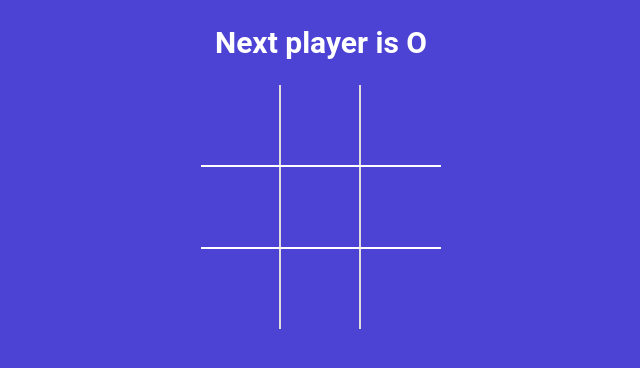
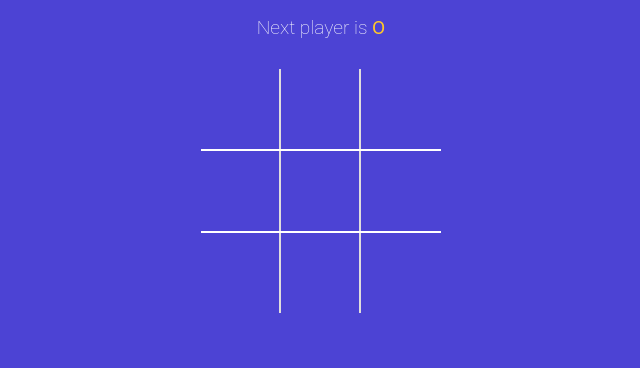
Before and after one commit to kumarSunny2184/TicTacToe, a React (Vite) app: page / in a window 1280 px wide. Shown: the top 368 px of the page, without its empty margins (319-959 px from the left). Built offline with nearby package versions, Linux system fonts and the light colour scheme.

Commit message:
display draw message and style the display

```diff
--- a/src/App.jsx
+++ b/src/App.jsx
@@ -2,6 +2,7 @@
 import Board from './components/Board';
 import { useState } from 'react';
 import { calculateWinner } from './winner';
+import StatusMessage from './components/StatusMessage';
 
 function App() {
   const [squares, setSquares] = useState(Array(9).fill(null));
@@ -9,12 +10,8 @@
 
   const winner = calculateWinner(squares);
 
-  const statusMessage = winner
-    ? `Winner is ${winner}`
-    : `Next player is ${isNext ? 'X' : 'O'}`;
-
   const handleSquareClick = clickedposition => {
-    if (squares[clickedposition]) {
+    if (squares[clickedposition] || winner) {
       return;
     }
 
@@ -32,7 +29,7 @@
 
   return (
     <div className="app">
-      <h2>{statusMessage}</h2>
+      <StatusMessage winner={winner} isNext={isNext} squares={squares} />
       <Board squares={squares} handleSquareClick={handleSquareClick} />
     </div>
   );
--- /dev/null
+++ b/src/components/StatusMessage.jsx
@@ -0,0 +1,47 @@
+import PropTypes from 'prop-types';
+
+const StatusMessage = ({ winner, isNext, squares }) => {
+  const nomoveLeft = squares.every(squarevalue => squarevalue !== null);
+  const nextplayer = isNext ? 'X' : 'O';
+
+  const renderstatusmesage = () => {
+    if (winner) {
+      return (
+        <>
+          winner is{' '}
+          <span className={winner === 'X' ? 'text-green' : 'text-orange'}>
+            {winner}
+          </span>
+        </>
+      );
+    }
+    if (!winner && nomoveLeft) {
+      return (
+        <>
+          <span className="text-orange">O</span> and{' '}
+          <span className="Text-green">X</span> tied
+        </>
+      );
+    }
+    if (!winner && !nomoveLeft) {
+      return (
+        <>
+          Next player is{' '}
+          <span className={isNext ? 'text-green' : 'text-orange'}>
+            {nextplayer}
+          </span>
+        </>
+      );
+    }
+
+    return null;
+  };
+  return <h2 className="status-message">{renderstatusmesage()}</h2>;
+};
+StatusMessage.propTypes = {
+  winner: PropTypes.string, // Allows string or null
+  isNext: PropTypes.bool.isRequired,
+  squares: PropTypes.array.isRequired,
+};
+
+export default StatusMessage;
```
